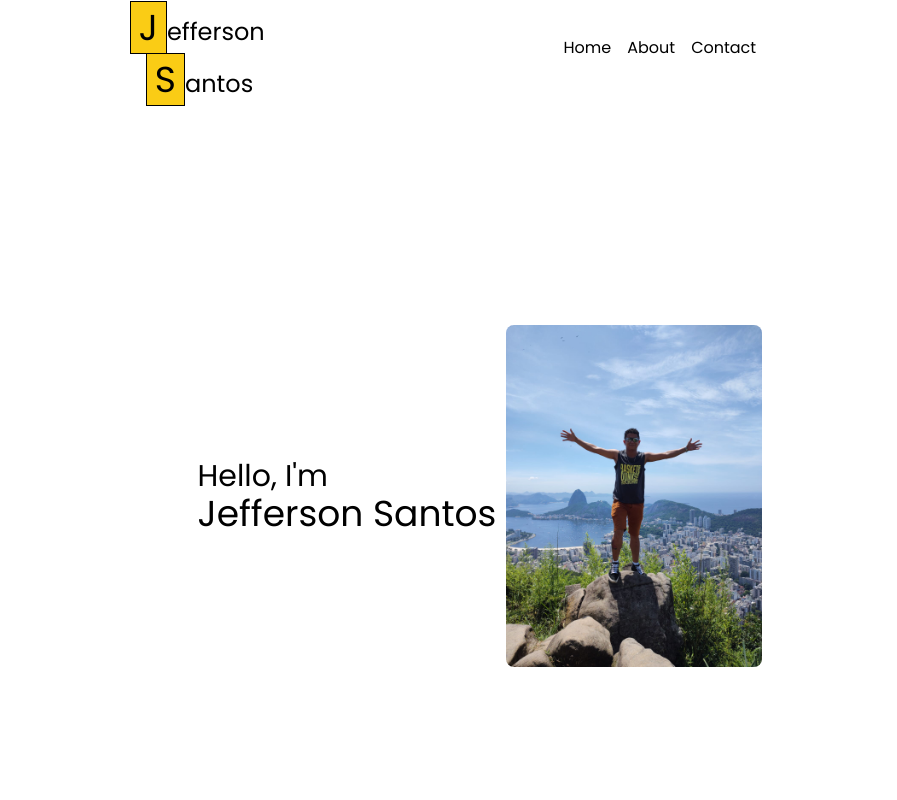
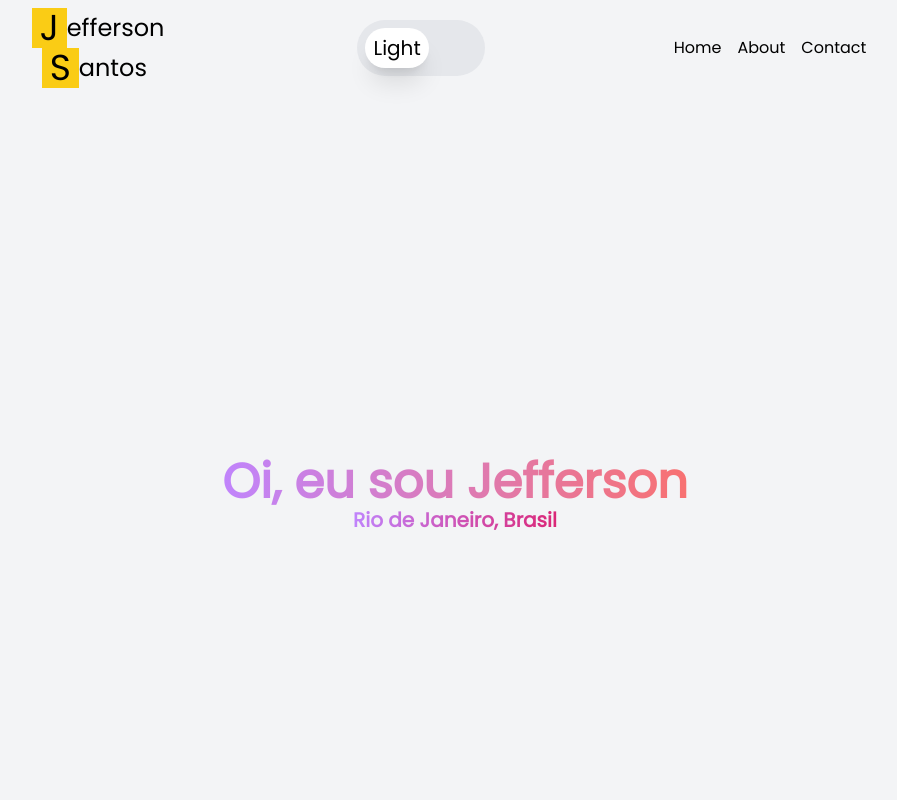
Before and after one commit to jeffersondrs/Portfolio, a Next.js app: page / in a window 1280 px wide. Shown: the top 800 px of the page, without its empty margins (185-1082 px from the left). Built offline with nearby package versions, Linux system fonts and the light colour scheme.

Commit message:
animation logo, hello dark mode theme toggle button contextapi theme

```diff
--- a/src/app/about/page.tsx
+++ b/src/app/about/page.tsx
@@ -1,16 +1,24 @@
+"use client";
+
 import Link from "next/link";
 import React from "react";
+import { ThemeContext } from "@/context/ThemeProvider";
+import { useContext } from "react";
 
 export const metadata = {
-    title: "Sobre",
-    description: "Generated by create next app",
-  };
-
+  title: "Sobre",
+  description: "Generated by create next app",
+};
 
 export default function AboutPage() {
+  const { isDark } = useContext(ThemeContext);
   return (
-    <div className="text-black">
-      <h1 >About Page</h1>
+    <div
+      className={`
+    ${isDark ? "bg-gray-950 text-white" : "bg-gray-100 text-black"}
+    `}
+    >
+      <h1>About Page</h1>
     </div>
   );
 }
--- a/src/app/contact/page.tsx
+++ b/src/app/contact/page.tsx
@@ -1,15 +1,22 @@
+"use client";
+
 import Link from "next/link";
 import React from "react";
 import Menu from "@/components/Menu";
+import { ThemeContext } from "@/context/ThemeProvider";
+import { useContext } from "react";
 
 export const metadata = {
   title: "Contato",
-  description: "Generated by create next app",
+  description: "Página de contatos",
 };
 
 export default function ContactPage() {
+  const { isDark } = useContext(ThemeContext);
   return (
-    <div className="text-black">
+    <div className={`
+    ${isDark ? "bg-gray-950 text-white" : "bg-gray-100 text-black"}
+    `}>
       <h1>Contact Page</h1>
     </div>
   );
--- a/src/app/layout.tsx
+++ b/src/app/layout.tsx
@@ -2,6 +2,7 @@ import Navegation from "@/components/Navegation";
 import "./globals.css";
 import { Poppins } from "next/font/google";
 import Footer from "@/components/Footer";
+import { ThemeProvider } from "@/context/ThemeProvider";
 
 export const metadata = {
   title: "Home Page",
@@ -20,9 +21,11 @@ export default function RootLayout({
 }) {
   return (
     <html lang="en">
-      <body className={poppins.className}>
-        <Navegation>{children}</Navegation>
-        <Footer />
+      <body className={`${poppins.className}`}>
+        <ThemeProvider>
+          <Navegation>{children}</Navegation>
+          <Footer />
+        </ThemeProvider>
       </body>
     </html>
   );
--- a/src/app/page.tsx
+++ b/src/app/page.tsx
@@ -2,27 +2,20 @@
 
 import Image from "next/image";
 import { motion } from "framer-motion";
+import { ThemeContext } from "@/context/ThemeProvider";
+import { useContext } from "react";
+import Hello from "@/components/Hello";
 
 export default function Home() {
+  const { isDark } = useContext(ThemeContext);
   return (
-    <main className="flex flex-col items-center w-full h-screen justify-between">
-      <div className="flex flex-row items-center justify-center w-full h-full sm:flex-col">
-        <motion.div
-          animate={{ translateX: 30, opacity: 1 }}
-          transition={{ duration: 2 }}
-          className="p-10 sm:p-0 sm:mt-5"
-        >
-          <p className="text-3xl">Hello, I&apos;m</p>
-          <p className="text-4xl">Jefferson Santos</p>
-        </motion.div>
-        <motion.div
-          animate={{ translateX: -20, opacity: 1 }}
-          transition={{ duration: 2 }}
-          className="w-64 ml-5 rounded-lg overflow-hidden sm:ml-0 sm:mt-5"
-        >
-          <Image src="/noivo.jpg" alt="foto_perfil" width={300} height={300} />
-        </motion.div>
-      </div>
+    <main
+      className={`
+    ${isDark ? "bg-gray-950 text-white" : "bg-gray-100 text-black"}
+    flex flex-col items-center w-full h-screen justify-center
+    `}
+    >
+      <Hello />
     </main>
   );
 }
--- a/src/components/Footer.tsx
+++ b/src/components/Footer.tsx
@@ -4,10 +4,18 @@ import React from "react";
 import Link from "next/link";
 import { motion } from "framer-motion";
 import { Twitter, Github, Linkedin } from "lucide-react";
+import { ThemeContext } from "@/context/ThemeProvider";
+import { useContext } from "react";
 
 export default function Footer() {
+  const { isDark } = useContext(ThemeContext);
   return (
-    <footer className="flex justify-center items-center w-full p-10 bg-gray-100 flex-col">
+    <footer
+      className={`
+      ${isDark ? "bg-gray-900 text-white" : "bg-gray-200/60 text-black"}
+      flex justify-center items-center w-full p-10 bg-gray-100 flex-col
+    `}
+    >
       <div className="flex flex-row gap-3">
         <Link href="https://twitter.com/kalliadranoth">
           <Twitter
@@ -43,9 +51,7 @@ export default function Footer() {
       </div>
       <div>
         <p className="text-sm text-gray-500">
-          © Copyrigth {
-            new Date().getFullYear()
-          } - All rights reserved
+          © Copyrigth {new Date().getFullYear()} - All rights reserved
         </p>
       </div>
     </footer>
--- /dev/null
+++ b/src/components/Hello.tsx
@@ -0,0 +1,33 @@
+import React from "react";
+import { motion } from "framer-motion";
+
+const Hello = () => {
+
+const spring = {
+  type: "spring",
+  stiffness: 100,
+  damping: 10,
+};
+  return (
+    <motion.div
+      initial={{ translateY: -30, opacity: 0 }}
+      animate={{
+        translateY: 0,
+        opacity: 1,
+      }}
+      transition={spring}
+
+      className="p-10 sm:p-0 sm:mt-5 flex flex-col items-center justify-center w-full h-full sm:flex-col"
+    >
+      <p className="text-5xl sm:text-2xl font-extrabold text-transparent bg-clip-text bg-gradient-to-r  from-purple-400 to-red-400">
+        Oi, eu sou Jefferson
+      </p>
+
+      <p className="text-xl sm:text-lg font-extrabold text-transparent bg-clip-text bg-gradient-to-r from-purple-400 to-pink-600">
+        Rio de Janeiro, Brasil
+      </p>
+    </motion.div>
+  );
+};
+
+export default Hello;
--- a/src/components/Navegation.tsx
+++ b/src/components/Navegation.tsx
@@ -3,60 +3,62 @@
 import Link from "next/link";
 import React from "react";
 import { motion } from "framer-motion";
-import Menu from "./Menu";
-
+import { ThemeContext } from "@/context/ThemeProvider";
+import { useContext } from "react";
+import ToggoeButton from "./ToggleButton";
 interface NavegationProps {
   children?: React.ReactNode;
 }
 
 export default function Navegation({ children }: NavegationProps) {
+  const { isDark } = useContext(ThemeContext);
   return (
     <>
-      <nav className="flex w-full justify-evenly items-center px-4 py-2 pr-10">
-        <div
-          className="hover:translate-x-3 hover:translate-y-3 transition-all
-        duration-300 ease-in-out transform cursor-pointer
-        "
-        >
-          <motion.p
-            whileHover={{
-              translateX: 20,
-              scaleX: 1.3,
-            }}
-            transition={{
-              duration: 3,
-              repeat: 1,
-            }}
-            className="text-2xl"
-          >
-            <span
-              className="text-4xl bg-yellow-400 px-2 border
-            border-black"
+      <nav
+        className={`
+      ${isDark ? "bg-gray-950 text-white" : "bg-gray-100 text-black"}
+      flex w-full justify-evenly items-center px-4 py-2 pr-10
+      `}
+      >
+        <div>
+          <div className="flex flex-row gap-2 items-center">
+            <motion.span
+              initial={{ translateX: -35, opacity: 1 }}
+              animate={{ translateX: 12 }}
+              transition={{ duration: 1 }}
+              className="text-4xl bg-yellow-400 px-2"
             >
               J
-            </span>
-            <span>efferson</span>
-          </motion.p>
-          <p className="text-2xl translate-x-4 translate-y-3">
-            <span
-              className="bg-yellow-400 px-2 text-4xl border
-            border-black
-            "
+            </motion.span>
+            <motion.p
+              initial={{ opacity: 0 }}
+              animate={{ opacity: 1 }}
+              transition={{ duration: 1, delay: 2 }}
+              className="text-2xl px-1"
+            >
+              efferson
+            </motion.p>
+          </div>
+          <div className="flex flex-row gap-2 items-center">
+            <motion.span
+              initial={{ translateY: -40, opacity: 1 }}
+              animate={{ translateY: 0, translateX: 22 }}
+              transition={{ duration: 1 }}
+              className="text-4xl bg-yellow-400 px-2"
             >
               S
-            </span>
-            <span
-              className="text-2xl
-            "
+            </motion.span>
+            <motion.p
+              initial={{ opacity: 0 }}
+              animate={{ opacity: 1, translateX: 10 }}
+              transition={{ duration: 1, delay: 2 }}
+              className="text-2xl px-1"
             >
               antos
-            </span>
-          </p>
+            </motion.p>
+          </div>
         </div>
-        {/* <div className="">
-          <Menu />
-        </div> */}
-
+        <ToggoeButton />
         <div
           className="flex items-center space-x-4 sm:hidden transition-all
         duration-500 ease-in-out transform cursor-pointer
--- /dev/null
+++ b/src/components/ToggleButton.tsx
@@ -0,0 +1,46 @@
+import React from "react";
+import { useState } from "react";
+import { motion } from "framer-motion";
+import { ThemeContext } from "@/context/ThemeProvider";
+import { useContext } from "react";
+
+export default function ToggoeButton() {
+  const [isOn, setIsOn] = useState(false);
+  const { toggleTheme } = useContext(ThemeContext);
+  const toggleSwitch = () => setIsOn(!isOn);
+
+  return (
+    <div
+      className={`w-32 bg-gray-200 flex justify-start rounded-full p-2 cursor-pointer ${
+        isOn ? "justify-end" : "justyfy-start"
+      }
+    `}
+      data-isOn={isOn}
+      onClick={() => {
+        toggleSwitch();
+        toggleTheme();
+      }}
+    >
+      <motion.div
+        className={`w-16 h-10 rounded-full flex justify-center items-center shadow-xl ${
+          isOn ? "bg-black text-white" : "bg-white text-black"
+        }
+      `}
+        layout
+        transition={spring}
+      >
+        {isOn ? (
+          <span className="text-xl">Dark</span>
+        ) : (
+          <span className="text-xl">Light</span>
+        )}
+      </motion.div>
+    </div>
+  );
+}
+
+const spring = {
+  type: "spring",
+  stiffness: 700,
+  damping: 30,
+};
--- /dev/null
+++ b/src/context/ThemeProvider.tsx
@@ -0,0 +1,32 @@
+"use client"
+
+import { createContext } from "react";
+import { useState } from "react";
+
+interface ThemeContextProps {
+  isDark: boolean;
+  toggleTheme: () => void;
+}
+
+export const ThemeContext = createContext({} as ThemeContextProps);
+
+interface ThemeProviderProps {
+  children?: React.ReactNode;
+}
+
+export const ThemeProvider = ({ children }: ThemeProviderProps) => {
+  const [isDark, setIsDark] = useState(false);
+
+  const toggle = () => setIsDark(!isDark);
+
+  return (
+    <ThemeContext.Provider
+      value={{
+        isDark,
+        toggleTheme: toggle,
+      }}
+    >
+      {children}
+    </ThemeContext.Provider>
+  );
+};
```
Also changed, not shown: public/noivo.jpg (deleted).
